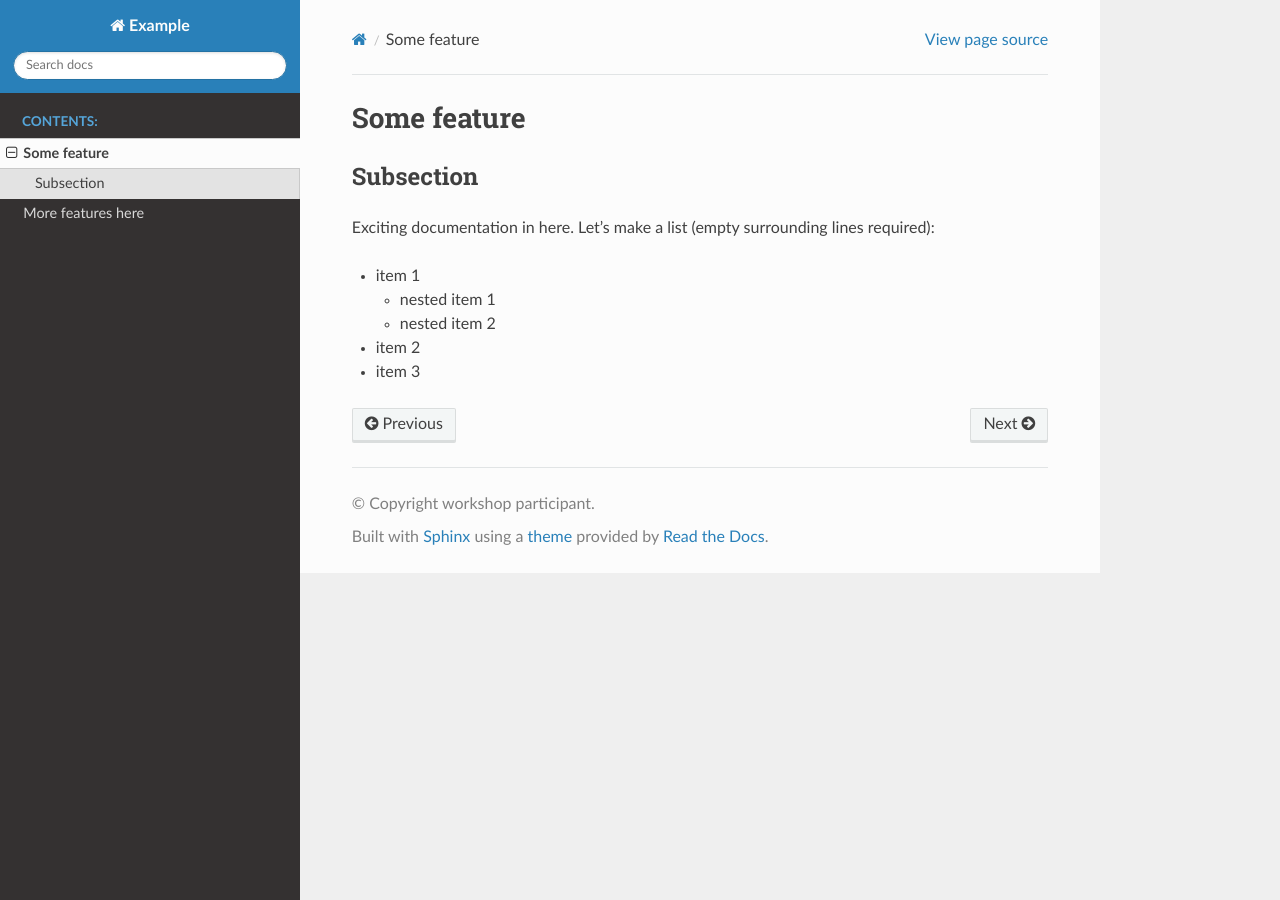
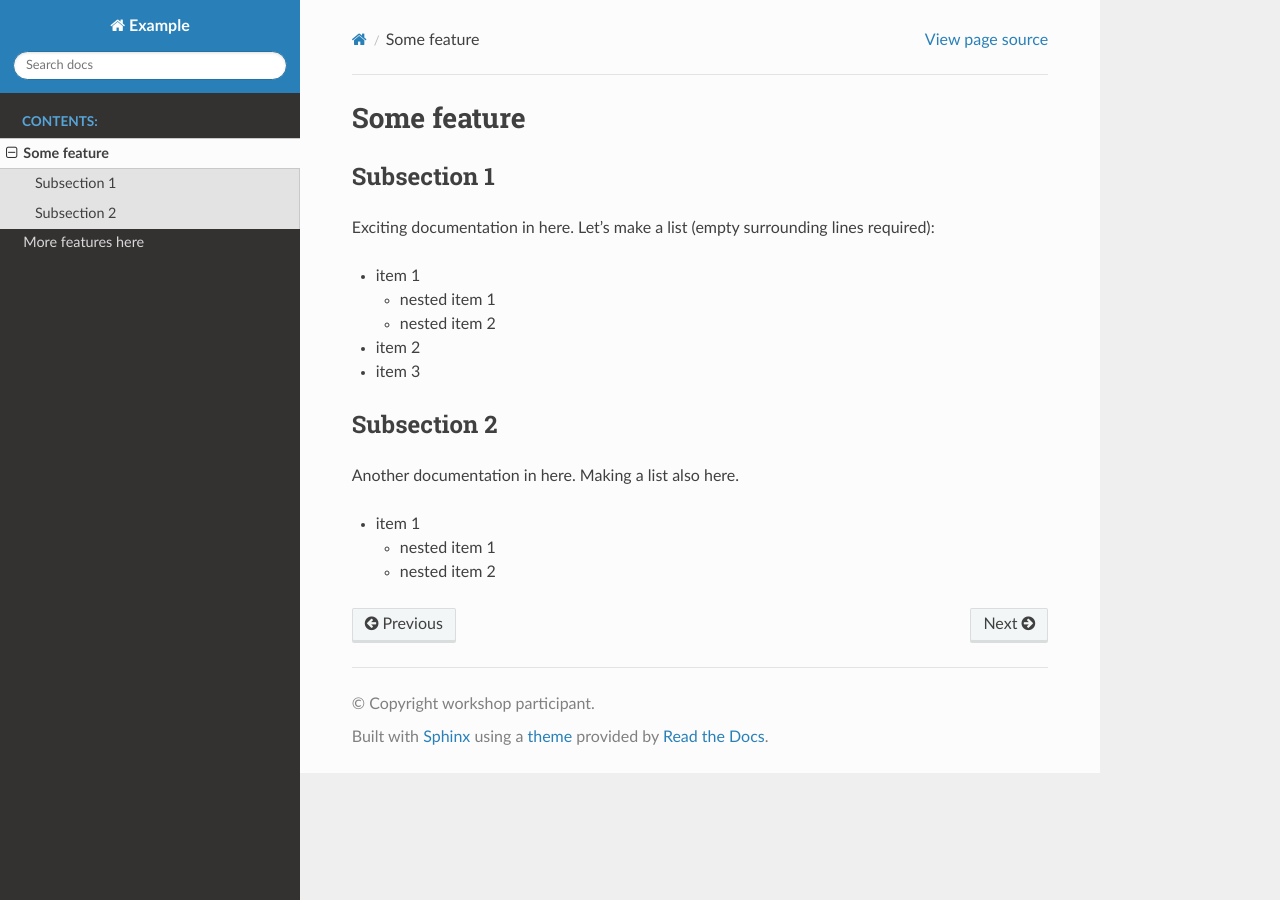
Before and after one commit to MoeinDst/documentation_sphinx, a Sphinx documentation site: the page built from doc/some-feature.md, in a window 1280 px wide. Built offline with Sphinx 7.4.7 and the Read the Docs theme 3.1.0, drawn with Linux system fonts in a browser that asks for light colours.

Commit message:
Update some-feature.md
adding another subsection to the "some-feature"

```diff
--- a/doc/some-feature.md
+++ b/doc/some-feature.md
@@ -1,6 +1,6 @@
 # Some feature
 
-## Subsection
+## Subsection 1
 
 Exciting documentation in here.
 Let's make a list (empty surrounding lines required):
@@ -12,3 +12,13 @@ Let's make a list (empty surrounding lines required):
 
 - item 2
 - item 3
+
+## Subsection 2
+
+Another documentation in here.
+Making a list also here.
+
+- item 1
+
+  - nested item 1
+  - nested item 2
```
